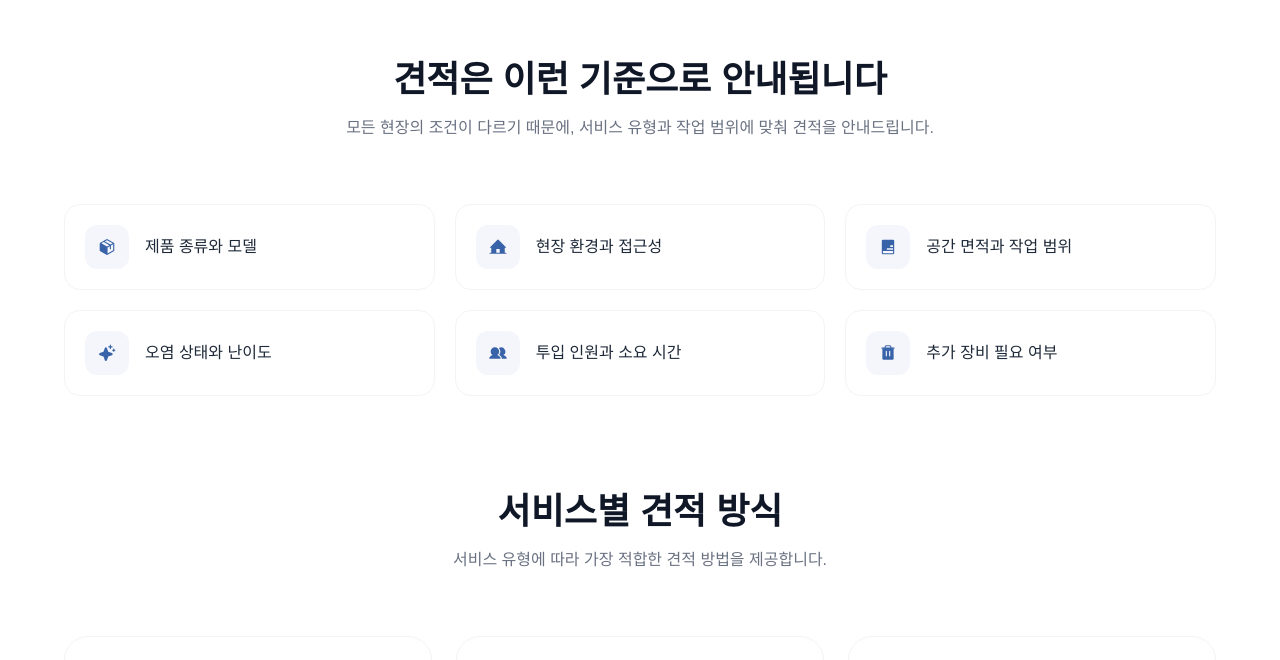
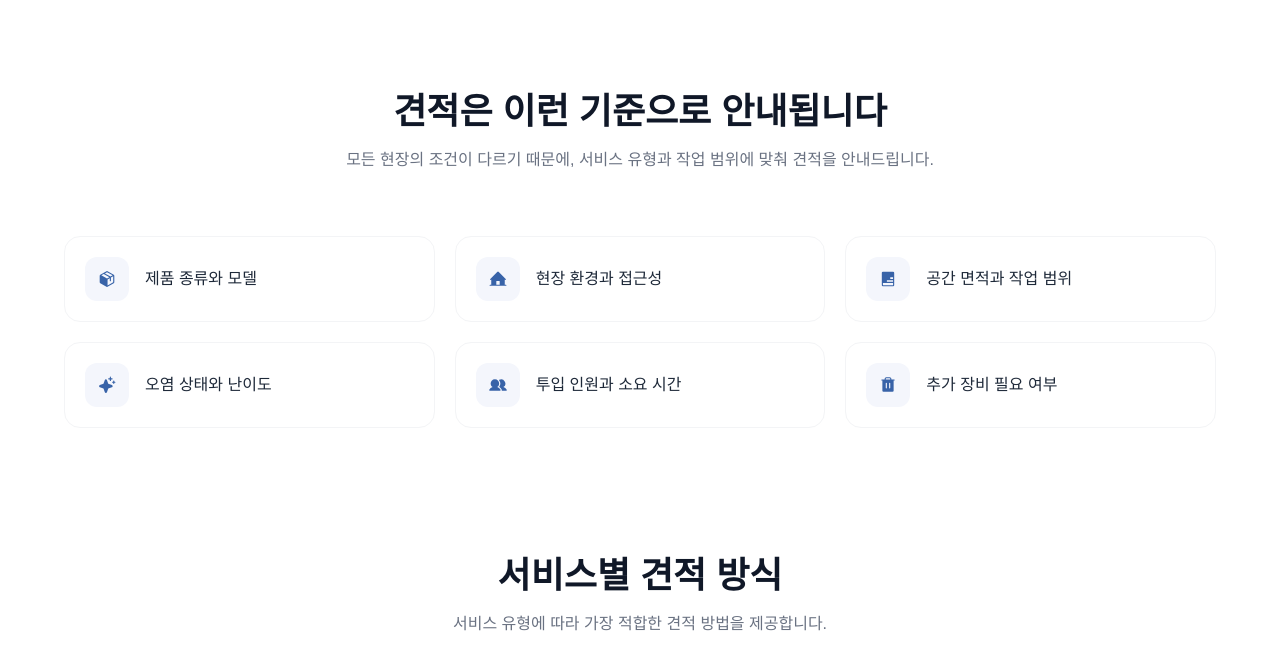
Before and after one commit to moolmin/fortressclean-web, a Next.js app: page /quote-guide in a window 1280 px wide. Shown: the part 1020-1680 px from the top of the page. Built offline with nearby package versions, Linux system fonts and the light colour scheme; no server answers.

Commit message:
feat: increase padding in QuoteGuidePage for improved layout spacing

```diff
--- a/components/fortressclean-home/quote-guide-page.tsx
+++ b/components/fortressclean-home/quote-guide-page.tsx
@@ -203,7 +203,7 @@ export function QuoteGuidePageContent() {
             </div>
           </section>
 
-          <section className="bg-white py-20">
+          <section className="bg-white py-28">
             <div className="mx-auto max-w-300 px-6">
               <SectionHeading
                 title="견적은 이런 기준으로 안내됩니다"
@@ -211,7 +211,7 @@ export function QuoteGuidePageContent() {
                 className="mb-12"
               />
 
-              <div className="mb-24 grid grid-cols-1 gap-5 md:grid-cols-2 xl:grid-cols-3">
+              <div className="mb-32 grid grid-cols-1 gap-5 md:grid-cols-2 xl:grid-cols-3">
                 {QUOTE_FACTORS.map((factor) => (
                   <div
                     key={factor.label}
```
